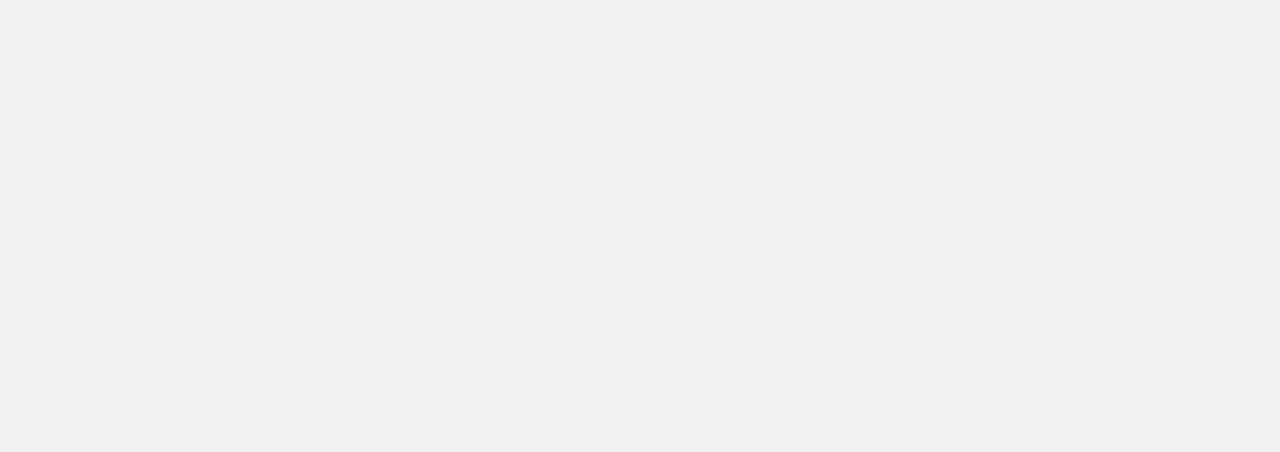
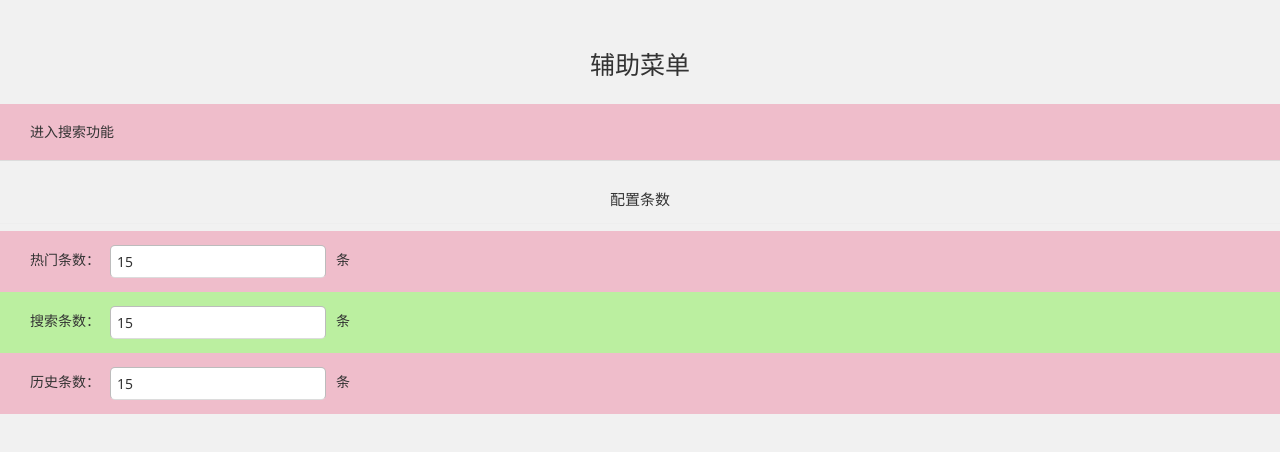
Before and after one commit to gaga-change/vue-m3-search, a Vue app: page /#/help in a window 1280 px wide. Shown: the top 452 px of the page. Built offline with nearby package versions, Linux system fonts and the light colour scheme.

Commit message:
辅助页面加强版

```diff
--- /dev/null
+++ b/src/components/Help.vue
@@ -0,0 +1,78 @@
+<template>
+  <div>
+
+    <h1 style="font-size:.5rem">辅助菜单</h1>
+    <ul>
+      <li>
+        <router-link :to="{path:'/search-all', query:{hotNum, searchNum,historyNum } }">进入搜索功能</router-link>
+      </li>
+    </ul>
+    <h1 style="font-size:.3rem">配置条数</h1>
+    <hr>
+    <ul>
+      <li>
+        <span>热门条数：</span><input type="text" v-model="hotNum">条
+      </li>
+      <li>
+        <span>搜索条数：</span><input type="text" v-model="searchNum">条
+      </li>
+      <li>
+        <span>历史条数：</span><input type="text" v-model="historyNum">条
+      </li>
+    </ul>
+  </div>
+</template>
+
+<script>
+  export default{
+    data(){
+      return {
+        hotNum: 15,
+        searchNum: 15,
+        historyNum: 15
+      }
+    }
+  }
+</script>
+
+<style scoped>
+  input {
+    border: 1px solid rgba(109, 109, 109, 0.46);
+    border-bottom: 1px solid gainsboro;
+    padding: 6px;
+    margin: 14px 10px;
+    border-radius: 5px;
+  }
+
+  li > span {
+    padding-left: 30px;
+  }
+
+  h1 {
+    text-align: center;
+    margin-top: 2em;
+    margin-bottom: 1em;
+  }
+
+  ul {
+    list-style: none;
+    margin: 0;
+    padding: 0;
+  }
+
+  ul > li:nth-child(even) {
+    background-color: #bbefa0;
+  }
+
+  ul > li:nth-child(odd) {
+    background-color: #efbdcb;
+  }
+
+  li a {
+    border-bottom: 1px solid gainsboro;
+    padding: 20px 30px;
+    display: block;
+  }
+
+
+</style>
--- a/src/components/Home.vue
+++ /dev/null
@@ -1,44 +0,0 @@
-<template>
-  <div>
-    <h1>辅助菜单</h1>
-    <ul>
-      <li>
-        <router-link to="/search-all">进入搜索功能</router-link>
-      </li>
-    </ul>
-  </div>
-</template>
-
-<script>
-  export default{}
-</script>
-
-<style scoped>
-  h1 {
-    text-align: center;
-    margin-top: 2em;
-    margin-bottom: 1em;
-  }
-
-  ul {
-    list-style: none;
-    margin: 0;
-    padding: 0;
-  }
-
-  ul > li:nth-child(even) {
-    background-color: #bbefa0;
-  }
-
-  ul > li:nth-child(odd) {
-    background-color: #efbdcb;
-  }
-
-  li a {
-    border-bottom: 1px solid gainsboro;
-    padding: 20px 30px;
-    display: block;
-  }
-
-
-</style>
--- a/src/router/index.js
+++ b/src/router/index.js
@@ -1,6 +1,6 @@
 import Vue from 'vue'
 import Router from 'vue-router'
-import Home from '@/components/Home'
+import Help from '@/components/Help'
 import SearchAll from '@/components/search-all/SearchAll'
 import ChooseClass from '@/components/search-all/ChooseClass'
 
@@ -9,9 +9,9 @@ Vue.use(Router)
 export default new Router({
   routes: [
     {
-      path: '/',
-      name: 'Home',
-      component: Home
+      path: '/help',
+      name: 'Help',
+      component: Help
     }, {
       path: '/search-all',
       name: 'SearchAll',
@@ -20,6 +20,9 @@ export default new Router({
       path: '/search-all/choose-class',
       name: 'ChooseClass',
       component: ChooseClass
+    }, {
+      path: '*',
+      redirect: '/help'
     }
   ]
 })
```
